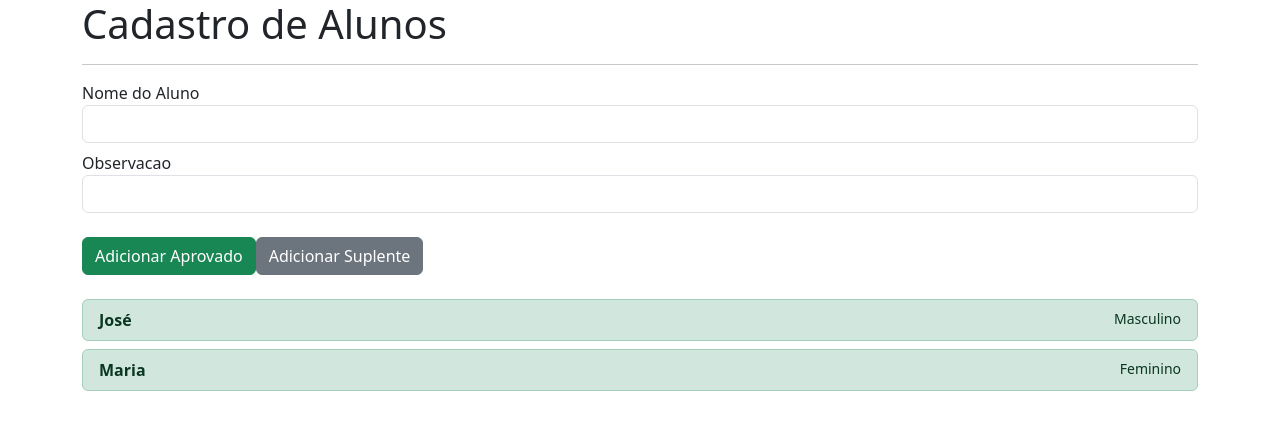
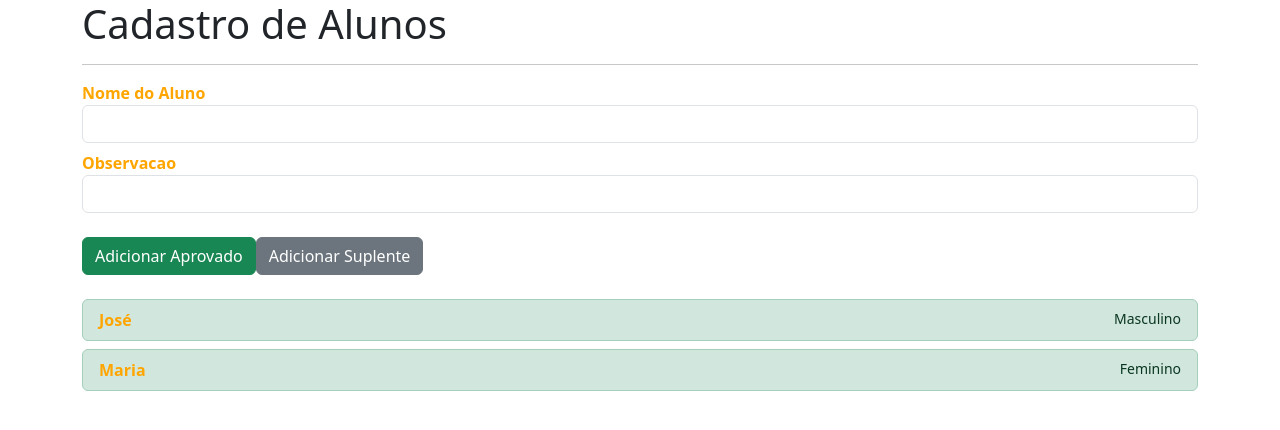
Before and after one commit to Ilailson/conceitosAngular, an Angular app in the folder databingins/: page / in a window 1280 px wide. Shown: the top 430 px of the page. Built offline with nearby package versions, Linux system fonts and the light colour scheme.

Commit message:
View encapsulation para css

```diff
--- a/databingins/src/app/student/student.component.css
+++ b/databingins/src/app/student/student.component.css
@@ -0,0 +1,5 @@
+label
+ {
+  color: orange;
+  font-weight: bold;
+ }
--- a/databingins/src/app/student/student.component.html
+++ b/databingins/src/app/student/student.component.html
@@ -7,7 +7,7 @@
         'list-group-item-secondary' : student.type === 'substitute'
       }">
       <div class="d-flex w-100 justify-content-between">
-        <strong>{{ student.name }}</strong>
+        <label>{{ student.name }}</label>
         <small>{{ student.description }}</small>
       </div>
   </li>
--- a/databingins/src/app/student/student.component.ts
+++ b/databingins/src/app/student/student.component.ts
@@ -1,9 +1,10 @@
-import { Component, Input } from '@angular/core';
+import { Component, Input, ViewEncapsulation } from '@angular/core';
 
 @Component({
   selector: 'app-student',
   templateUrl: './student.component.html',
-  styleUrls: ['./student.component.css']
+  styleUrls: ['./student.component.css'],
+  encapsulation: ViewEncapsulation.None
 })
 export class StudentComponent {
 
```
